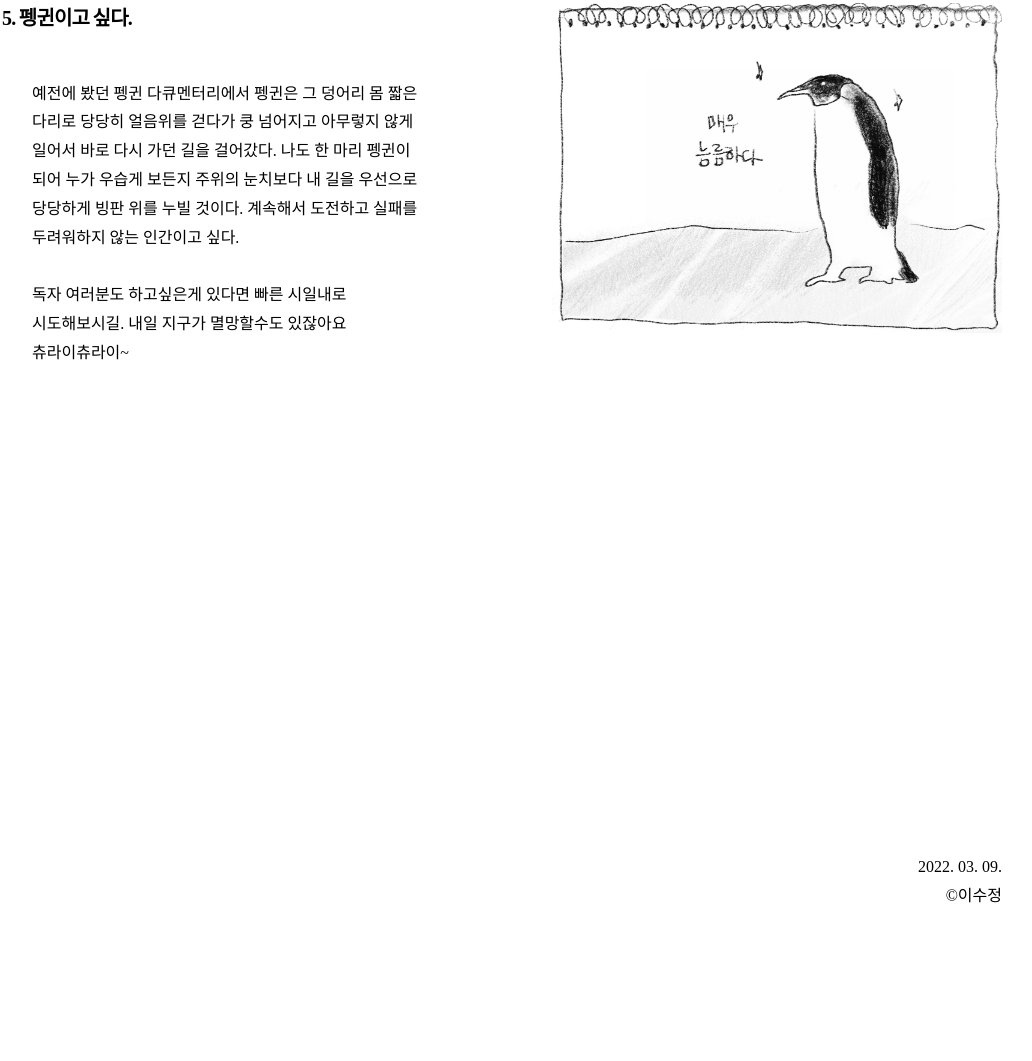
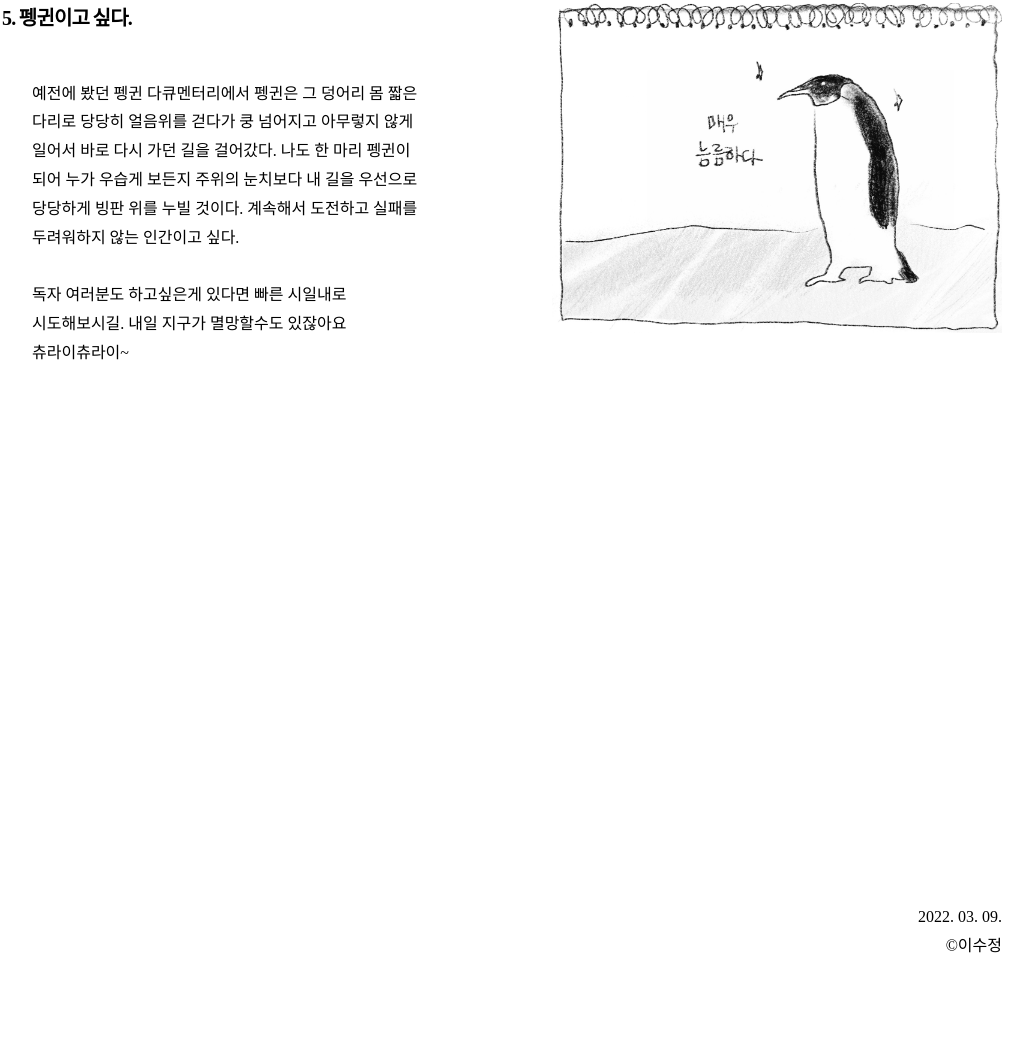
Before and after one commit to dodoye/22-1-text, a plain HTML site: page index.html in a window 1280 px wide. Shown: the part 5597-6658 px from the top of the page, without its empty margins (138-1170 px from the left). Before the commit the page ends 6558 px from the top, so only its background shows below. Drawn offline with Linux system fonts and the light colour scheme; a web font is replaced by a local one.

Commit message:
Update index.html

```diff
--- a/index.html
+++ b/index.html
@@ -29,7 +29,7 @@
 
 
 
-		footer{padding: 50px ;width: 1000px; hight: 500px ;text-align: right; margin: auto;line-height: 1.8 }
+		footer{padding: 100px ;width: 1000px; hight: 500px ;text-align: right; margin: auto;line-height: 1.8 }
 
 	</style>
 
```
